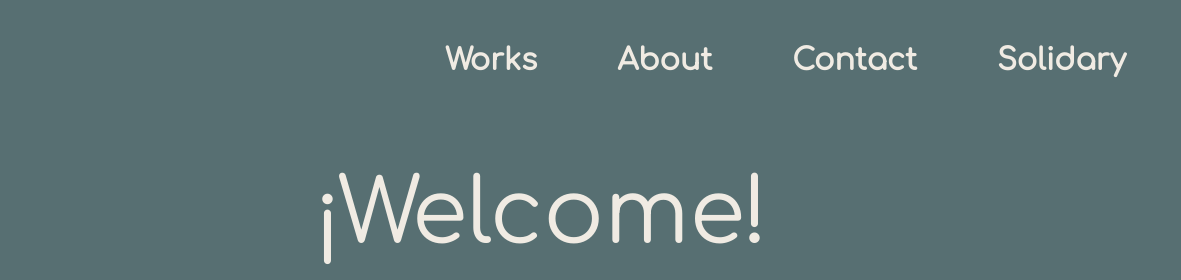
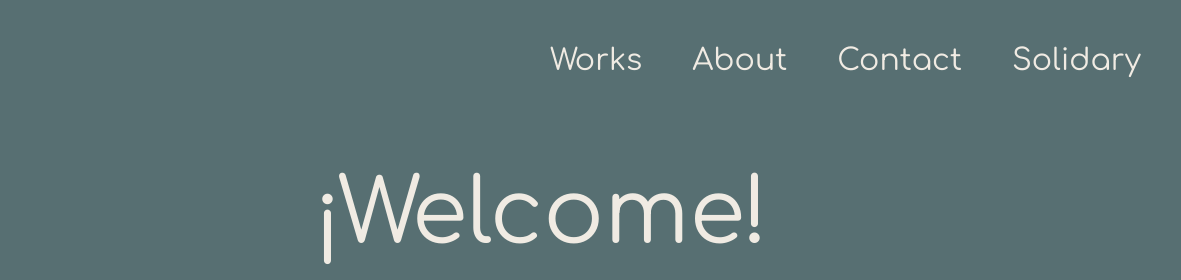
Before and after one commit to AgustinBraco/studying-web-development, a plain HTML site: page index.html in a window 1280 px wide. Shown: the top 280 px of the page, 99-1280 px from the left. Drawn offline with nearby package versions, Linux system fonts and the light colour scheme.

Commit message:
only-contact-left

```diff
--- a/style.css
+++ b/style.css
@@ -813,6 +813,8 @@ option {
 
     .navLink {
         transition: all 0.5s ease;
+        font-weight: normal;
+        padding: 0.5rem;
     }
 
     .navLink:hover {
```
